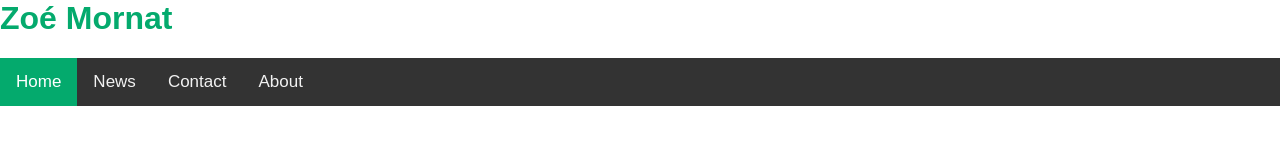
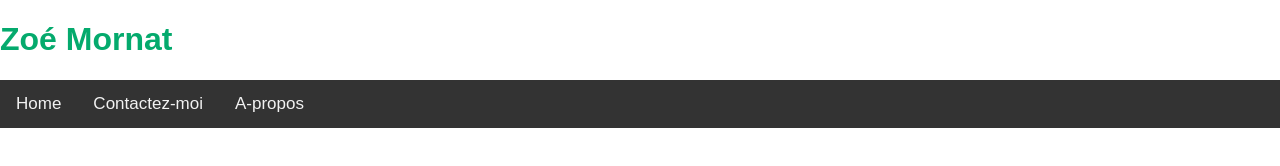
Before and after one commit to saim-correard/ZoeMornat, a plain HTML site: page index.html in a window 1280 px wide. Drawn offline with Linux system fonts and the light colour scheme.

Commit message:
add page about

```diff
--- a/about.html
+++ b/about.html
@@ -1 +1,14 @@
-<h1>About</h1>
+<!DOCTYPE html>
+<html lang="fr" xml:lang="fr" xmlns="http://www.w3.org/1999/xhtml"></html>
+<head>
+  <title>Book de Zo&eacute; Mornat, A propos de moi</title>
+  <link href="main.css" rel="stylesheet">
+</head>
+<body>
+  <h1>Zoé Mornat</h1>
+  <div class="topnav">
+    <a href="https://saim-correard.github.io/ZoeMornat">Home</a>
+    <a href="#contact">Contactez-moi</a>
+    <a class="active" href="https://saim-correard.github.io/ZoeMornat/about.html">A-propos</a>
+  </div>
+</body>
--- a/index.html
+++ b/index.html
@@ -1,13 +1,14 @@
+<!DOCTYPE html>
+<html lang="fr" xml:lang="fr" xmlns="http://www.w3.org/1999/xhtml"></html>
 <head>
-  <title>Book Zo&eacute; Mornat</title>
+  <title>Book de Zo&eacute; Mornat</title>
   <link href="main.css" rel="stylesheet">
 </head>
 <body>
   <h1>Zoé Mornat</h1>
   <div class="topnav">
-    <a class="active" href="#home">Home</a>
-    <a href="#news">News</a>
-    <a href="#contact">Contact</a>
-    <a href="https://saim-correard.github.io/ZoeMornat/about.html">About</a>
+    <a href="https://saim-correard.github.io/ZoeMornat">Home</a>
+    <a href="#contact">Contactez-moi</a>
+    <a href="https://saim-correard.github.io/ZoeMornat/about.html">A-propos</a>
   </div>
 </body>
```
